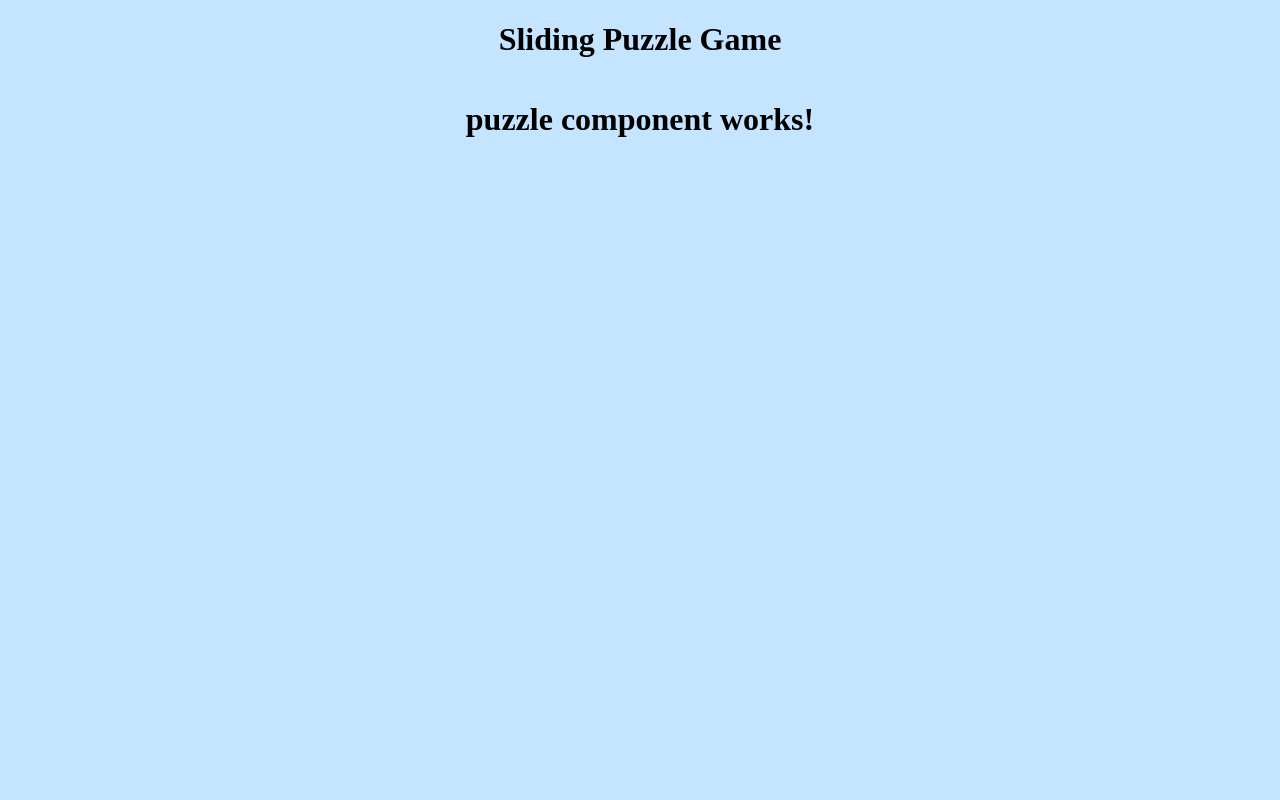
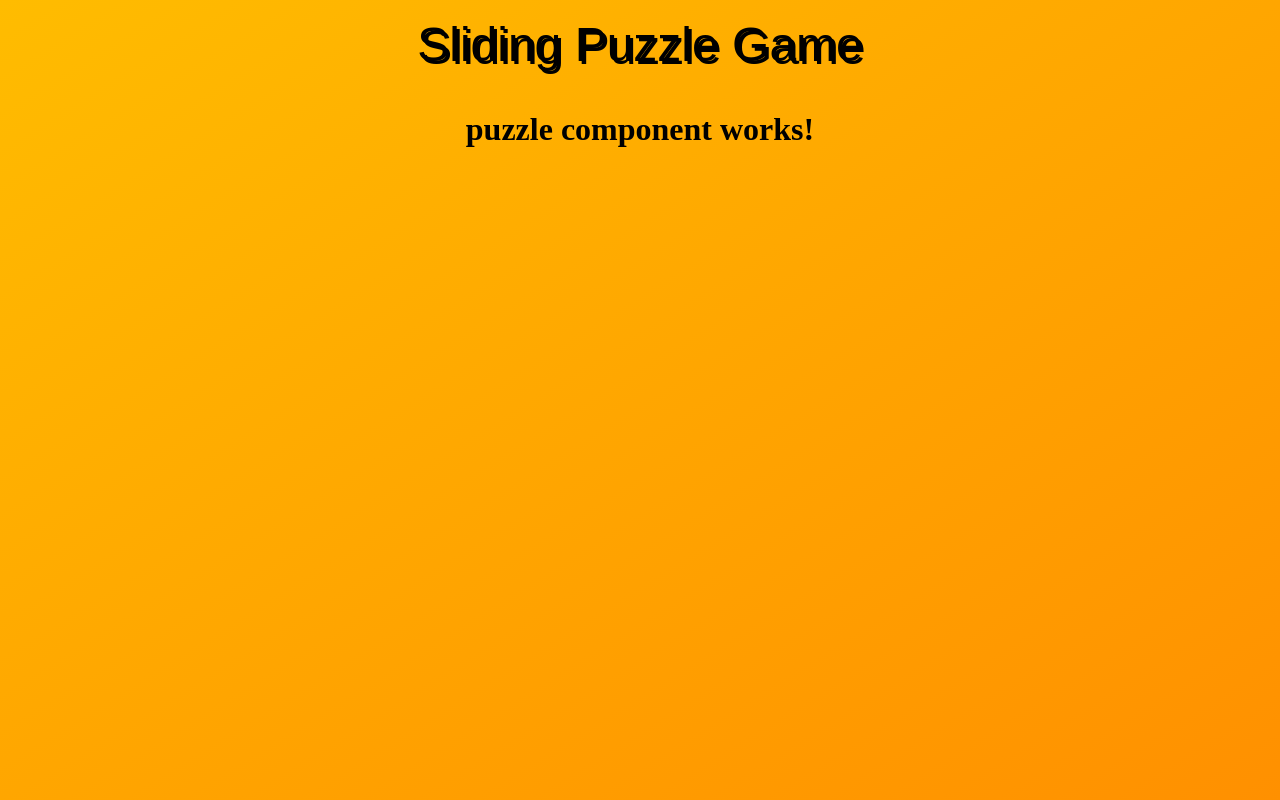
Before and after one commit to Ameer2000Mzori/Sliding-Puzzle-Angular, an Angular app: page / in a window 1280 px wide. Built offline with nearby package versions, Linux system fonts and the light colour scheme; a web font is replaced by a local one.

Commit message:
added background color with nice custom cursors

```diff
--- a/src/app/app.component.scss
+++ b/src/app/app.component.scss
@@ -8,12 +8,30 @@
   align-items: center;
   padding: 0;
   margin: 0;
-  background-color: #c4e4ff;
+  //   background-color: #e1aa74;
+  background-image: linear-gradient(
+    to left top,
+    #ff9000,
+    #ff9b00,
+    #ffa600,
+    #ffb100,
+    #ffbc00
+  );
 
   &.title-wrap {
+    height: 100px;
+  }
+
+  .title-text {
     font-family: "Bungee Spice", sans-serif;
     font-weight: 400;
     font-style: normal;
-    height: 100px;
+    font-size: 48px;
+    line-height: 25px;
+    text-shadow: black 3px 3px;
+
+    @media (max-width: 768px) {
+      font-size: 32px;
+    }
   }
 }
--- a/src/index.html
+++ b/src/index.html
@@ -1,11 +1,11 @@
-<!doctype html>
+<!DOCTYPE html>
 <html lang="en">
   <head>
-  <meta charset="utf-8">
+    <meta charset="utf-8" />
     <title>SlidingPuzzle</title>
-  <base href="/">
-  <meta name="viewport" content="width=device-width, initial-scale=1">
-  <link rel="icon" type="image/x-icon" href="favicon.ico">
+    <base href="/" />
+    <meta name="viewport" content="width=device-width, initial-scale=1" />
+    <link rel="icon" type="image/x-icon" href="favicon.ico" />
   </head>
   <body>
     <app-root></app-root>
--- a/src/styles.scss
+++ b/src/styles.scss
@@ -1,6 +1,7 @@
 /* You can add global styles to this file, and also import other style files */
 html,
 body {
+  cursor: url("./assets//custom-cursor.png"), auto;
   margin: 0;
   padding: 0;
 }
```
Also changed, not shown: src/assets/custom-cursor.png (added), src/assets/custom-hover-cursor.png (added). Lines whose indentation alone changed are shown as unchanged.
